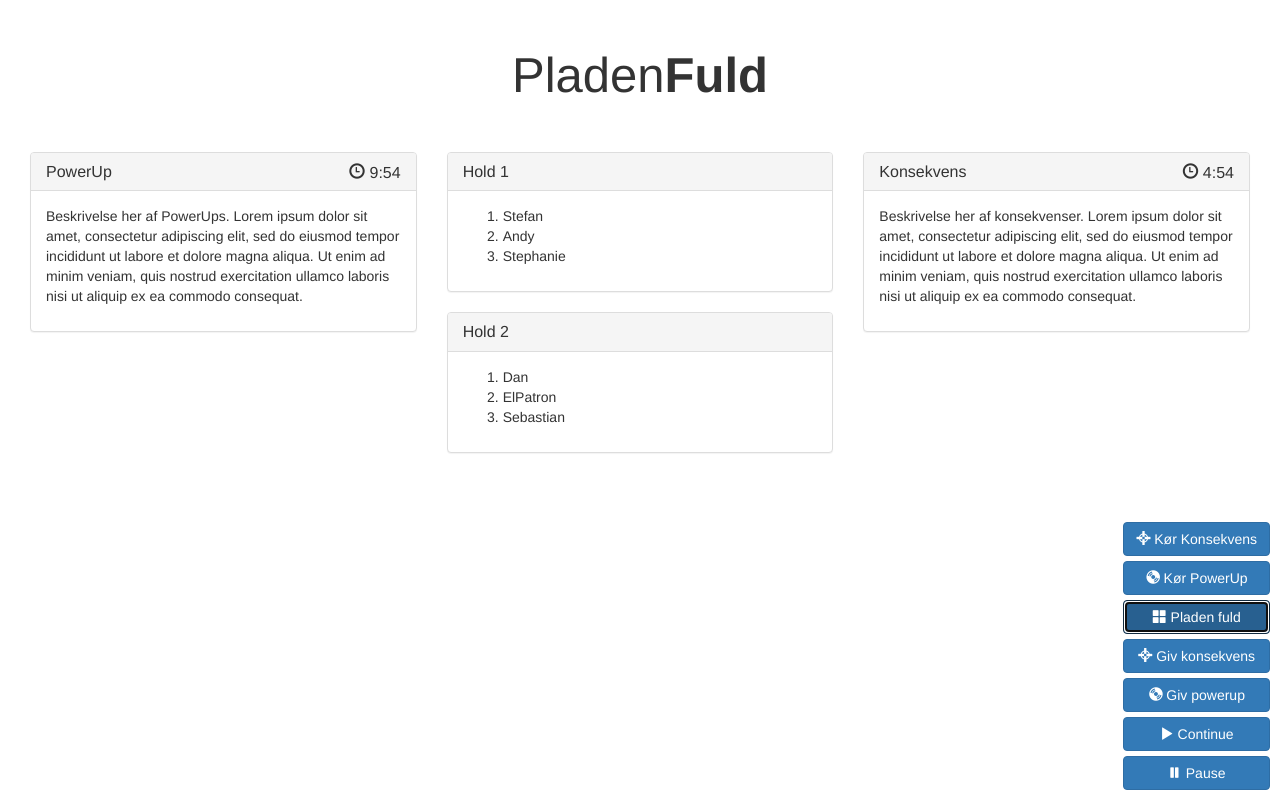
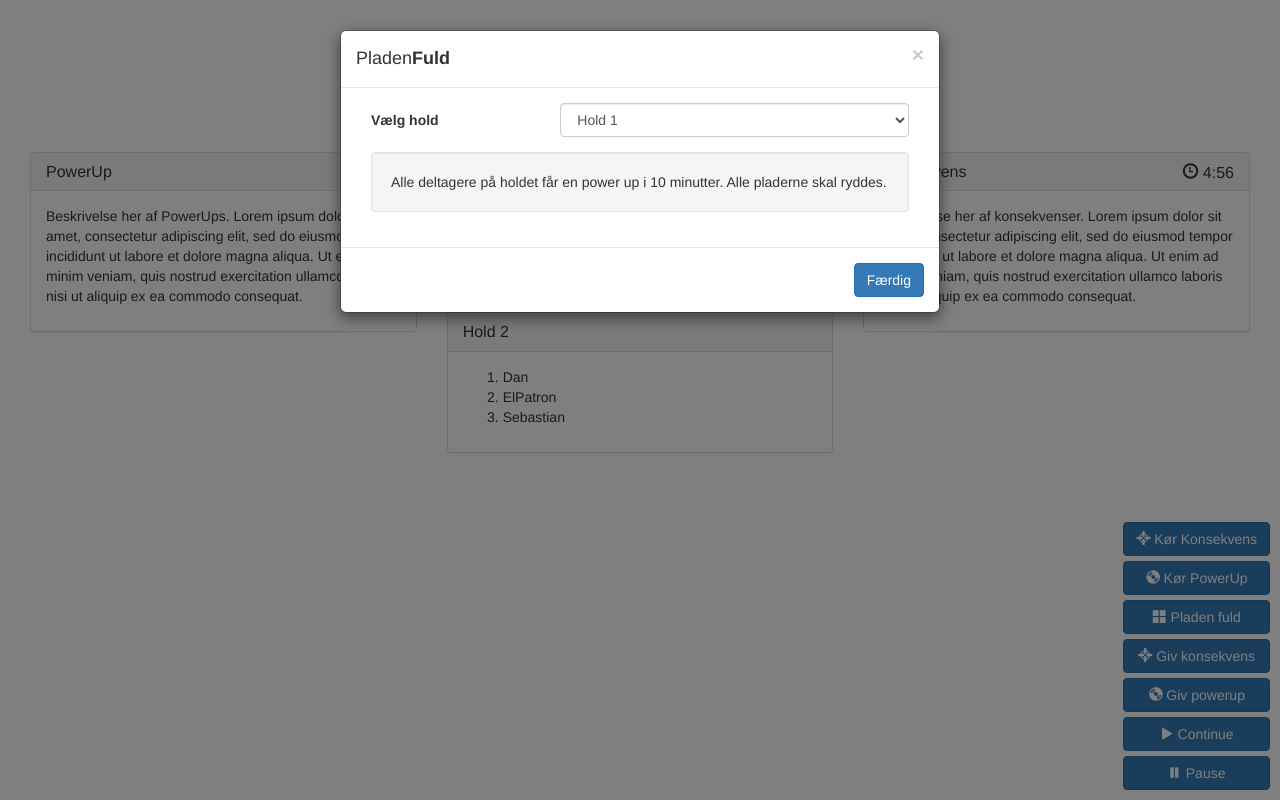
Before and after one commit to StefanBols/pladenfuld.dk, a plain HTML site: page index.html in a window 1280 px wide. Both pictures are taken after a click on the button "Pladen fuld". Drawn offline with nearby package versions, Linux system fonts and the light colour scheme.

Commit message:
Added support for 'PladenFuld' also refactored some code

```diff
--- a/index.html
+++ b/index.html
@@ -21,6 +21,12 @@
                 position: absolute;
                 bottom: 10px;
                 right: 10px;
+            }
+
+            .control-label {
+                margin-top: 0px;
+                margin-bottom: 0px;
+                padding-top: 7px;
             }
         </style>
     </head>
@@ -79,7 +85,7 @@
         <div class="floating-buttons">
             <button class="btn btn-primary btn-block" onclick="showConsequence();"><i class="glyphicon glyphicon-screenshot"></i> Kør Konsekvens</button>
             <button class="btn btn-primary btn-block" onclick="showPowerUp();"><i class="glyphicon glyphicon-cd"></i> Kør PowerUp</button>
-            <button class="btn btn-primary btn-block"><i class="glyphicon glyphicon-th-large"></i> Pladen fuld</button>
+            <button class="btn btn-primary btn-block" onclick="showPlate();"><i class="glyphicon glyphicon-th-large"></i> Pladen fuld</button>
             <button class="btn btn-primary btn-block"><i class="glyphicon glyphicon-screenshot"></i> Giv konsekvens</button>
             <button class="btn btn-primary btn-block"><i class="glyphicon glyphicon-cd"></i> Giv powerup</button>
             <button class="btn btn-primary btn-block"  onclick="continueGame()"><i class="glyphicon glyphicon-play"></i> Continue</button>
@@ -129,21 +135,54 @@
                 </div>
             </div>
         </div>
+        <div id="modal-plate" class="modal fade modal-consequence" tabindex="-1">
+            <div class="modal-dialog modal-md">
+                <div class="modal-content">
+                    <div class="modal-header">
+                        <button type="button" class="close" data-dismiss="modal" ><span>&times;</span></button>
+                        <h4 class="modal-title">Pladen<b>Fuld</b></h4>
+                    </div>
+                    <div class="modal-body">
+                        <div class="container-fluid">
+                            <div class="row">
+                                <div class="form-group">
+                                    <div class="col-xs-4">
+                                        <label class="control-label">Vælg hold</label>
+                                    </div>
+                                    <div class="col-xs-8">
+                                        <select class="form-control" id="ModalPlateSelectedTeam"></select>
+                                    </div>
+                                </div>
+                            </div>
+                            <div class="row">
+                                <div class="col-xs-12">
+                                    <div class="well" style="margin-top: 15px;">
+                                        Alle deltagere på holdet får en power up i 10 minutter. Alle pladerne skal ryddes.
+                                    </div>
+                                </div>
+                            </div>
+                        </div>
+                    </div>
+                    <div class="modal-footer">
+                        <button type="button" class="btn btn-primary" data-dismiss="modal">Færdig</button>
+                    </div>
+                </div>
+            </div>
+        </div>
         <script src="https://code.jquery.com/jquery-3.4.1.min.js"></script>
         <script src="https://cdnjs.cloudflare.com/ajax/libs/underscore.js/1.9.1/underscore-min.js"></script>
         <script src="https://maxcdn.bootstrapcdn.com/bootstrap/3.3.7/js/bootstrap.min.js" integrity="sha384-Tc5IQib027qvyjSMfHjOMaLkfuWVxZxUPnCJA7l2mCWNIpG9mGCD8wGNIcPD7Txa" crossorigin="anonymous"></script>
         <script>
 
-            // TODO: Pladen fuld
+            // TODO: Lav udfordringer som kommer tilfældigt - timer er skjult
             // TODO: Giv konsekevens til bestemt deltager
             // TODO: Giv powerup til bestemt deltager
-            // TODO: Reset localstorage
-            // TODO: Setup hold og detalgere
-            // TODO: Restart spil
             // TODO: Få resten af konsekvenser ind - renskriv og gør sjove + med emojies
             // TODO: Få resten af powerups ind - renskriv og gør sjove + med emojies
-            // TODO: Lav udfordringer som kommer tilfældigt - timer er skjult
-            // TODO: Lav fysisk plade
+            // TODO: Konsekvenser og powerup hvor man kan tage fra holds plade
+            // TODO: Setup hold og detalgere
+            // TODO: Reset localstorage
+            // TODO: Restart spil
 
 
 
@@ -270,7 +309,7 @@
             var localGetTeams = () => {
                 let teams = localGet(LS_TEAMS);
                 if (!teams || teams.length === 0) {
-                    teams = [{"name":"Hold 1","players":["Stefan","Andy","Stephanie"]},{"name":"Hold 2","players":["Dan","ElPatron","Sebastian"]}];
+                    teams = [{"id":"jKLNFjlkdsfsdf", "name":"Hold 1","players":["Stefan","Andy","Stephanie"]},{"id":"FGHFDGHdfdsSs", "name":"Hold 2","players":["Dan","ElPatron","Sebastian"]}];
                     localSet(LS_TEAMS, teams);
                 }
                 return _.sortBy(teams, 'name');
@@ -312,6 +351,57 @@
             let _gamePaused = false;
 
 
+
+
+
+
+
+
+
+            // PLATE
+            // PLATE
+            // PLATE
+            // PLATE
+            // PLATE
+            // PLATE
+            const showPlate = () => {
+                $('#modal-plate').modal('show');
+            }
+            $('#modal-plate').on('show.bs.modal', function (event) {
+                _gamePaused = true;
+                var $modal = $(this);
+
+
+                $.each(_teams, (i, team) => {
+                    $('#ModalPlateSelectedTeam').append(`<option value="${team.id}"> ${team.name}</option>`);
+                });
+            });
+            $('#modal-plate').on('hide.bs.modal', function (event) {
+                // Power ups durations = 10 minutes
+                const chosenTeam = $('#ModalPlateSelectedTeam').val();
+
+                const players = _.filter(_teams, (team) => {
+                    return team.id == chosenTeam;
+                })[0].players;
+
+                $.each(players, (i, player) => {
+                    setTimeout(() => {
+                        const powerUp = getRandomPowerUp(_.filter(_powerups, (pw) => { return pw.durationActive; })); // Only take powerups that have a duration
+                        givePowerup(player, powerUp.durationActive ? 600 : 0, powerUp.name);
+                    }, 250);
+                });
+
+                $('#ModalPlateSelectedTeam').val('');
+                $('#ModalPlateSelectedTeam').html('');
+                _gamePaused = false;
+            });
+
+
+
+
+
+
+
             // POWER UP
             // POWER UP
             // POWER UP
@@ -320,6 +410,12 @@
             // POWER UP
             const showPowerUp = () => {
                 $('#modal-powerup').modal('show');
+            }
+
+            const givePowerup = (player, duration, description) => {
+                const id = getRandomId();
+                localAddPowerup(player, id, duration, description);
+                addHtmlPowerup(player, description, duration, id);
             }
 
             const addHtmlPowerup = (player, description, duration, id) => {
@@ -366,9 +462,7 @@
 
                 setTimeout(() => {
                     $powerUpContainer.slideDown();
-                    const id = getRandomId();
-                    localAddPowerup(player, id, powerUpDurationSec, powerUp.name);
-                    addHtmlPowerup(player, powerUp.name, powerUpDurationSec, id);
+                    givePowerup(player, powerUpDurationSec, powerUp.name);
                 }, 2000);
             })
             $('#modal-powerup').on('hide.bs.modal', function (event) {
```
